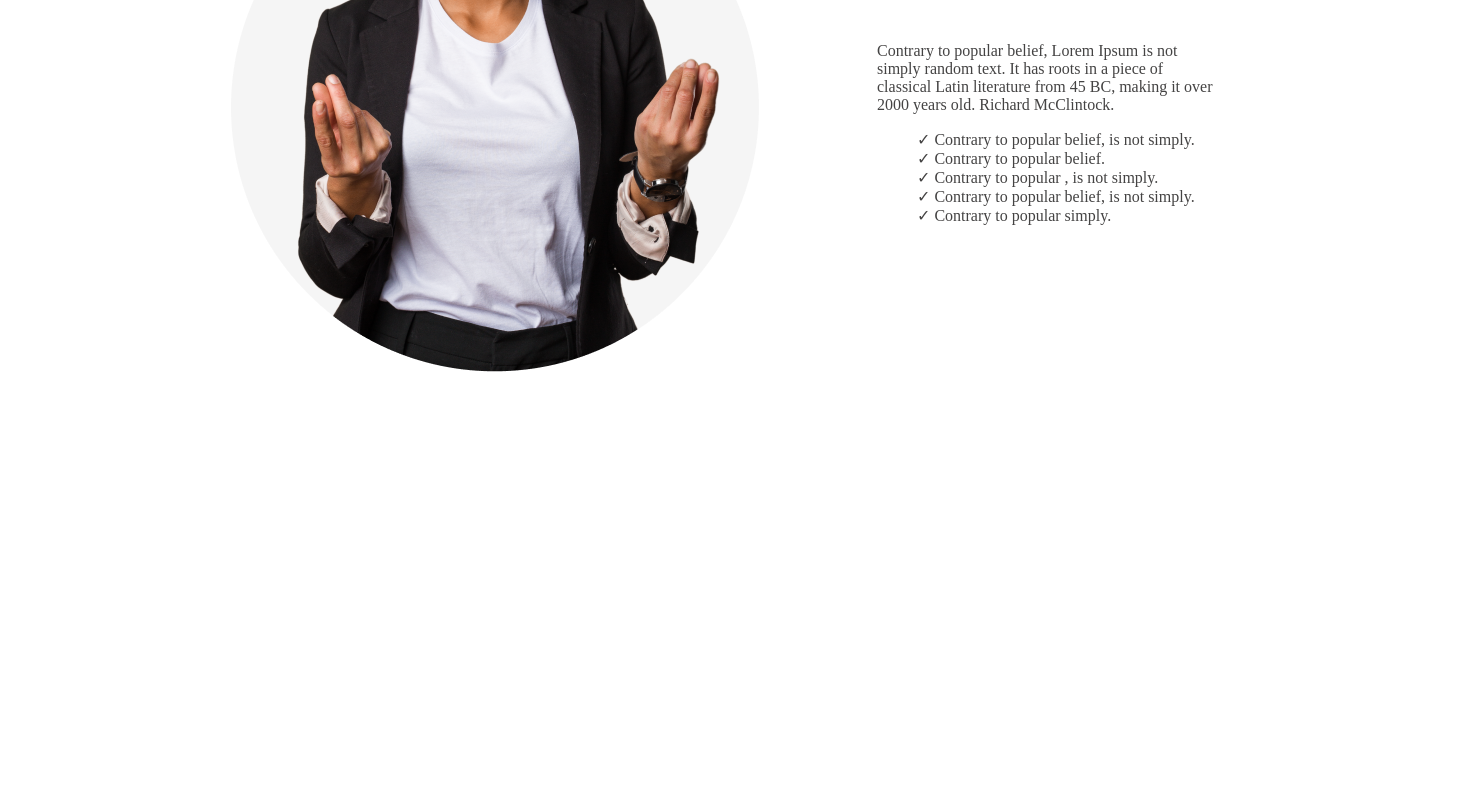
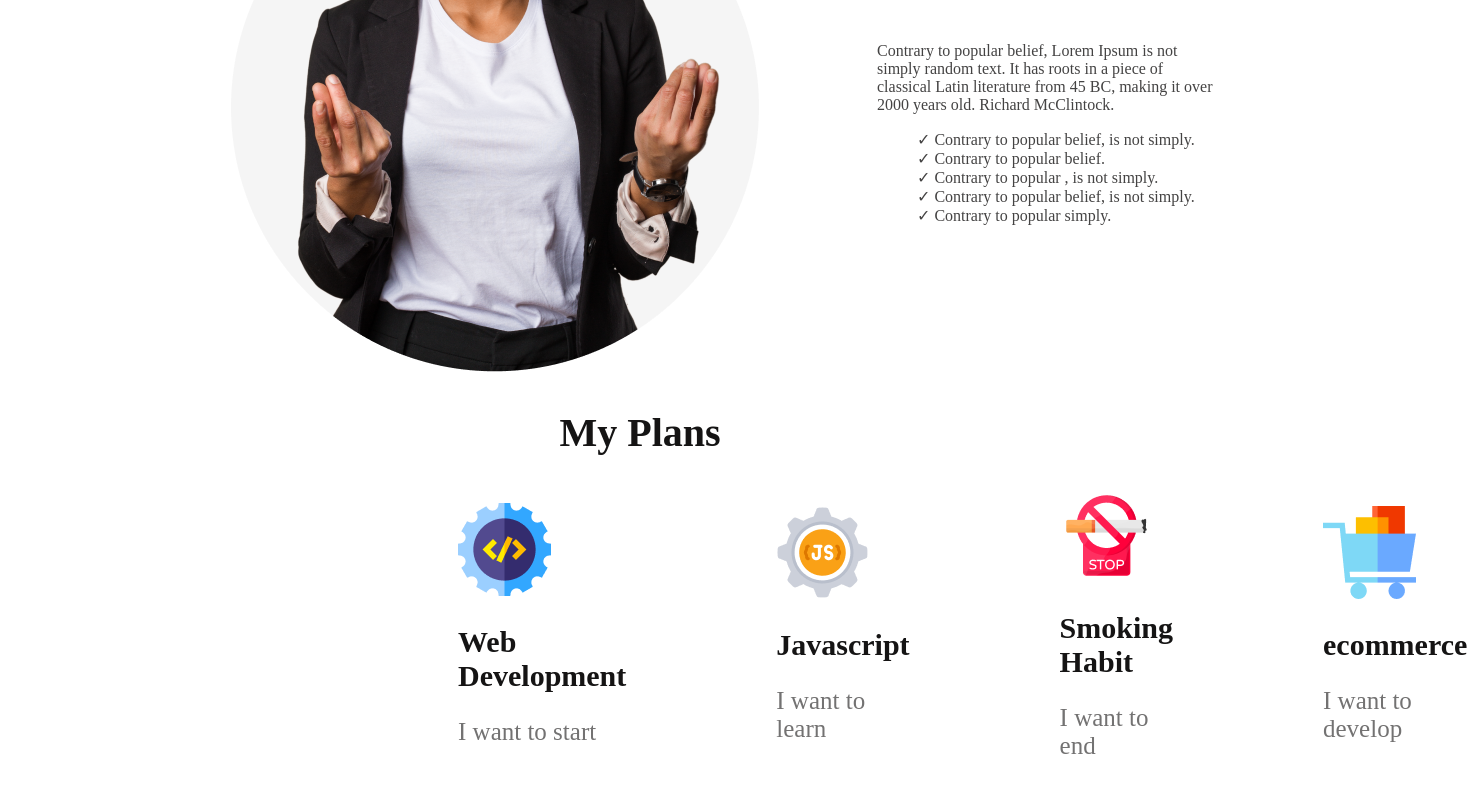
Before and after one commit to akibishtaikh2001/new_year_new, a plain HTML site: page index.html in a window 1280 px wide. Shown: the part 1160-1952 px from the top of the page, 1467 px wide, since content can reach past the window. Before the commit the page ends 1544 px from the top, so only its background shows below. Drawn offline with Linux system fonts and the light colour scheme.

Commit message:
Added my plans

```diff
--- a/index.html
+++ b/index.html
@@ -35,6 +35,7 @@
               </div>
 
                 <div class="failure_container">
+                </h1>
                     <h3 class="title_heading">My failures of <br>previous year</h3>
                     <p class="containt_description">Contrary to popular belief, Lorem Ipsum is not <br> simply random text. It has roots in a piece of <br> classical Latin literature from 45 BC, making it over <br> 2000 years old. Richard McClintock.</p>
                     <div class="bullet_point">
@@ -49,6 +50,34 @@
                 </div>
             </div>
         </section>
+        <section>
+            <div class="my_plans">
+                <h1 class="my_plans_title">My Plans</h1>
+                <div class="my_plan_container">
+                    <!-- h1.my_plans_title>.plan*4>img+h1.title+p.title_description -->
+                        <div class="plan">
+                            <img src="images/icons/web.png" alt="">
+                            <h1 class="title">Web Development</h1>
+                            <p class="title_description">I want to start</p>
+                        </div>
+                        <div class="plan">
+                            <img src="images/icons/js.png" alt="">
+                            <h1 class="title">Javascript</h1>
+                            <p class="title_description">I want to learn</p>
+                        </div>
+                        <div class="plan">
+                            <img src="images/icons/smoke.png" alt="">
+                            <h1 class="title">Smoking Habit</h1>
+                            <p class="title_description">I want to end</p>
+                        </div>
+                        <div class="plan">
+                            <img src="images/icons/ecom.png" alt="">
+                            <h1 class="title">ecommerce</h1>
+                            <p class="title_description">I want to develop</p>
+                        </div>
+                </div>
+            </div>
+        </section>
 
     </main>
 
--- a/styles/styles.css
+++ b/styles/styles.css
@@ -3,6 +3,7 @@ header {
     height:100vh;
 
     background-repeat: no-repeat;
+    margin-left: 100px;
 
 }
 .header_content{
@@ -61,3 +62,24 @@ header {
 .bullet_point ul li::before{
     content: "✓";
 }
+
+/* main about my palns */
+.my_plans_title{
+    font-size: 40px;
+    color: #151414;
+    text-align: center;
+}
+.my_plan_container{
+    display: flex;
+    gap: 150px;
+    align-items: center;
+    margin-left: 450px;
+}
+.title{
+    font-size: 30px;
+    color: #151414;
+}
+.title_description{
+   font-size: 25px;
+   color: #737272;
+}
```
